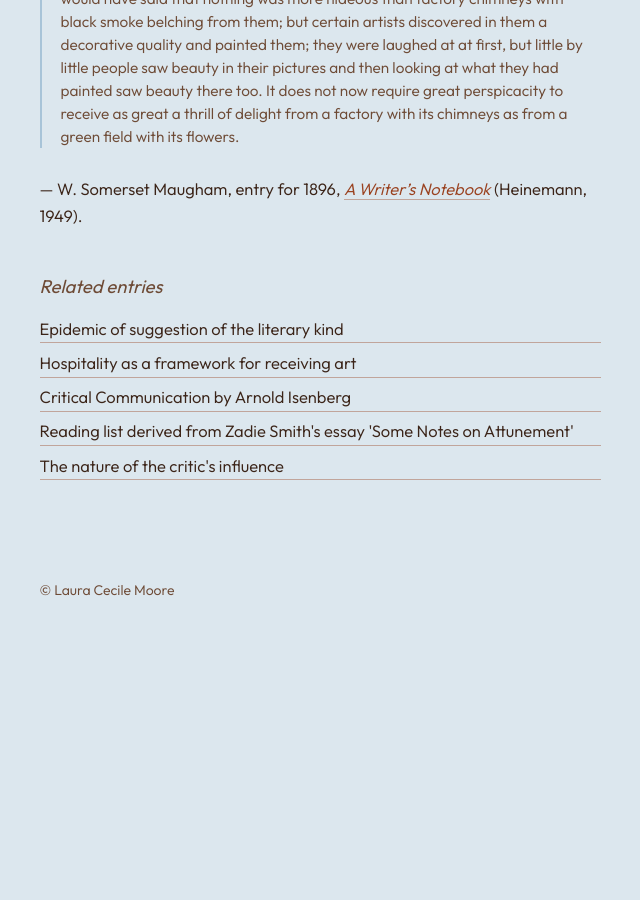
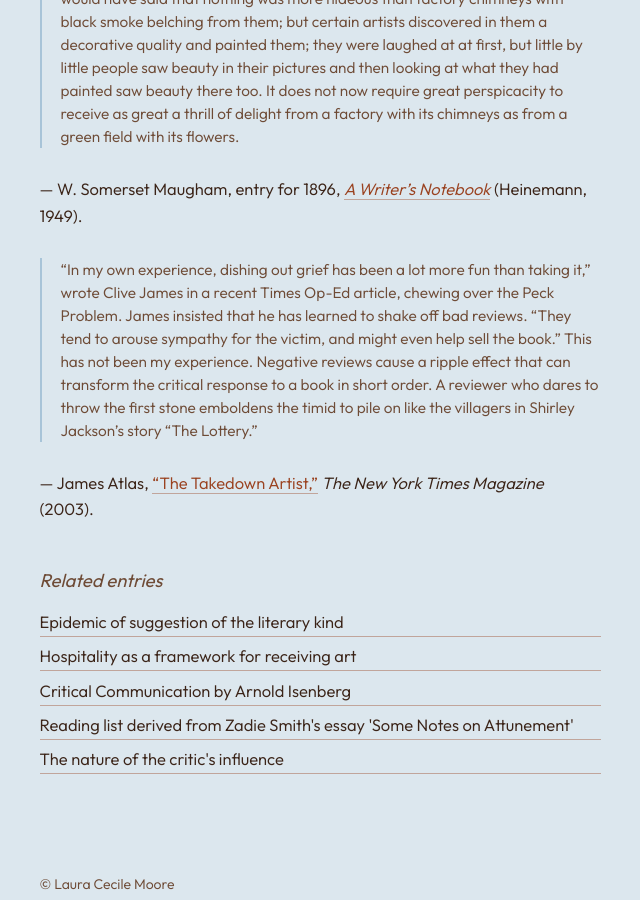
Before and after one commit to lauramoorewrites-del/treasury, a Jekyll site: the page built from _pages/radiation-from-that-narrow-circle.md, in a window 1280 px wide and 900 px high, scrolled down 1454 px. Shown: the whole window, without its empty margins (320-960 px from the left). Built offline with Jekyll 4.4.1, drawn with Linux system fonts in a browser that asks for light colours; before the commit the page ends 2108 px from its top, so only the background shows below that.

Commit message:
Borrowed vision entry: add Atlas on how negative reviews spread
Co-Authored-By: Claude Opus 5.5 (1M context) <noreply@anthropic.com>

```diff
--- a/_pages/radiation-from-that-narrow-circle.md
+++ b/_pages/radiation-from-that-narrow-circle.md
@@ -35,3 +35,7 @@ In a piece I'm submitting, I talk about borrowed vision. What I mean is what is
 > I do not know what is meant by abstract beauty. The beautiful is that which excites the aesthetic sense in the artist. What is beautiful to an artist to-day will be beautiful to all and sundry in ten years. Not so many years ago everyone would have said that nothing was more hideous than factory chimneys with black smoke belching from them; but certain artists discovered in them a decorative quality and painted them; they were laughed at at first, but little by little people saw beauty in their pictures and then looking at what they had painted saw beauty there too. It does not now require great perspicacity to receive as great a thrill of delight from a factory with its chimneys as from a green field with its flowers.
 
 — W. Somerset Maugham, entry for 1896, [*A Writer’s Notebook*](https://bookshop.org/a/113685/9780307473196) (Heinemann, 1949).
+
+> “In my own experience, dishing out grief has been a lot more fun than taking it,” wrote Clive James in a recent Times Op-Ed article, chewing over the Peck Problem. James insisted that he has learned to shake off bad reviews. “They tend to arouse sympathy for the victim, and might even help sell the book.” This has not been my experience. Negative reviews cause a ripple effect that can transform the critical response to a book in short order. A reviewer who dares to throw the first stone emboldens the timid to pile on like the villagers in Shirley Jackson’s story “The Lottery.”
+
+— James Atlas, [“The Takedown Artist,”](https://www.nytimes.com/2003/10/26/magazine/the-takedown-artist.html) *The New York Times Magazine* (2003).
```
